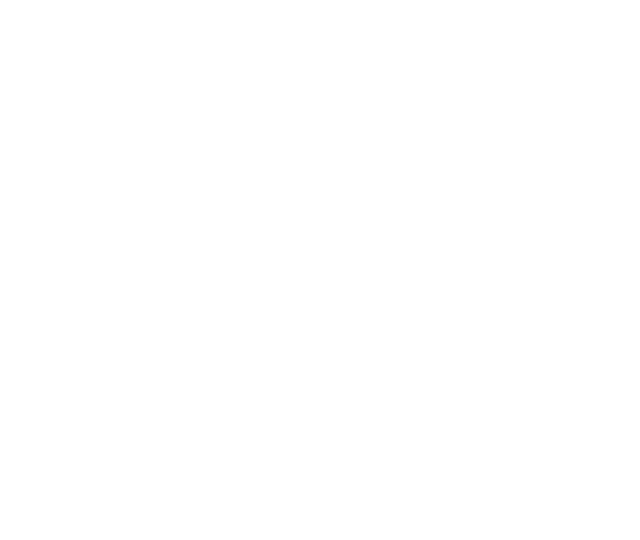
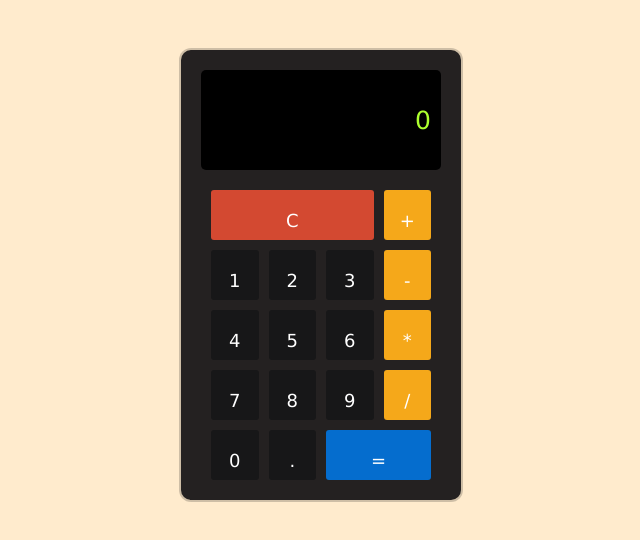
Before and after one commit to Esheta10/JavaScript_2026, a plain HTML site: page Project4_Simple_Calculator/index.html in a window 1280 px wide. Shown: the whole page, without its empty margins (319-959 px from the left). Drawn offline with Linux system fonts and the light colour scheme.

Commit message:
Simple Calculator

```diff
--- a/Project4_Simple_Calculator/index.html
+++ b/Project4_Simple_Calculator/index.html
@@ -7,7 +7,28 @@
     <link rel="stylesheet" href="style.css">
 </head>
 <body>
-
+    <div class="calculator">
+        <div class="display">0</div>
+        <div class="buttonsContainer">
+            <button class="clearBtn" onclick="clearDisplay()">C</button>
+            <button class="operator" onclick="appendValue('+')">+</button>
+            <button onclick="appendValue('1')">1</button>
+            <button onclick="appendValue('2')">2</button>
+            <button onclick="appendValue('3')">3</button>
+            <button class="operator" onclick="appendValue('-')">-</button>
+            <button onclick="appendValue('4')">4</button>
+            <button onclick="appendValue('5')">5</button>
+            <button onclick="appendValue('6')">6</button>
+            <button class="operator" onclick="appendValue('*')">*</button>
+            <button onclick="appendValue('7')">7</button>
+            <button onclick="appendValue('8')">8</button>
+            <button onclick="appendValue('9')">9</button>
+            <button class="operator" onclick="appendValue('/')">/</button>
+            <button onclick="appendValue('0')">0</button>
+            <button onclick="appendValue('.')">.</button>
+            <button class="equalsTo" onclick="calculate()">=</button>
+        </div>
+    </div>
     <script src="script.js"></script>
 </body>
 </html>
--- a/Project4_Simple_Calculator/script.js
+++ b/Project4_Simple_Calculator/script.js
@@ -0,0 +1,24 @@
+const display = document.querySelector(".display")
+
+function appendValue(text){
+
+    if(display.innerText === '0' || display.innerText === 'Error' || display.innerText === 'Infinity'){
+
+        display.innerText = text;
+        return;
+    }
+
+    display.innerText = `${display.innerText}${text}`
+}
+
+function clearDisplay(){
+    display.innerText = '0';
+}
+
+function calculate(){
+    try{
+        display.innerText = eval(display.innerText);
+    } catch(error){
+        display.innerText = "Error";
+    }
+}
--- a/Project4_Simple_Calculator/style.css
+++ b/Project4_Simple_Calculator/style.css
@@ -0,0 +1,78 @@
+*{
+    padding: 0;
+    margin: 0;
+    box-sizing: border-box;
+    font-family: Verdana, Geneva, Tahoma, sans-serif;
+}
+
+html, body{
+    width: 100%;
+    height: 100%;
+    background-color: blanchedalmond;
+}
+
+.calculator{
+    width: 280px;
+    height: 100%;
+    max-height: 450px;
+    background-color: rgb(36, 33, 33);
+    margin: 50px auto;
+    padding: 20px;
+    border-radius: 10px;
+    box-shadow: 0 0 0 2px rgba(0, 0, 0, 0.192);
+}
+
+.calculator > .display{
+    width: 100%;
+    height: 100px;
+    background-color: black;
+    color: greenyellow;
+    font-size: 25px;
+    display: flex;
+    align-items: center;
+    justify-content: flex-end;
+    padding: 0 10px;
+    border-radius: 5px;
+}
+
+.buttonsContainer{
+    display: grid;
+    grid-template-columns: repeat(4, 1fr);
+    gap: 10px;
+    padding: 20px 10px;
+}
+.buttonsContainer button{
+
+    width: 100%;
+    height: 50px;
+    background-color: rgb(23, 23, 24);
+    color: white;
+    font-size: 18px;
+    padding: 20px 0;
+    border-radius: 3px;
+    border: none;
+    cursor: pointer;
+    transition: all linear 0.2s;
+}
+
+.buttonsContainer button:hover{
+    scale: 1.1;
+}
+.buttonsContainer button:active{
+    scale: 0.9;
+}
+
+.buttonsContainer > .clearBtn{
+    background-color: rgb(211, 73, 49);
+    grid-column: span 3;
+    font-size: 18px;
+}
+
+.buttonsContainer > .operator{
+    background-color: rgb(245, 168, 26);
+    font-size: 18px;
+}
+.buttonsContainer > .equalsTo{
+    grid-column: span 2;
+    background-color: rgb(5, 109, 206);
+}
```
